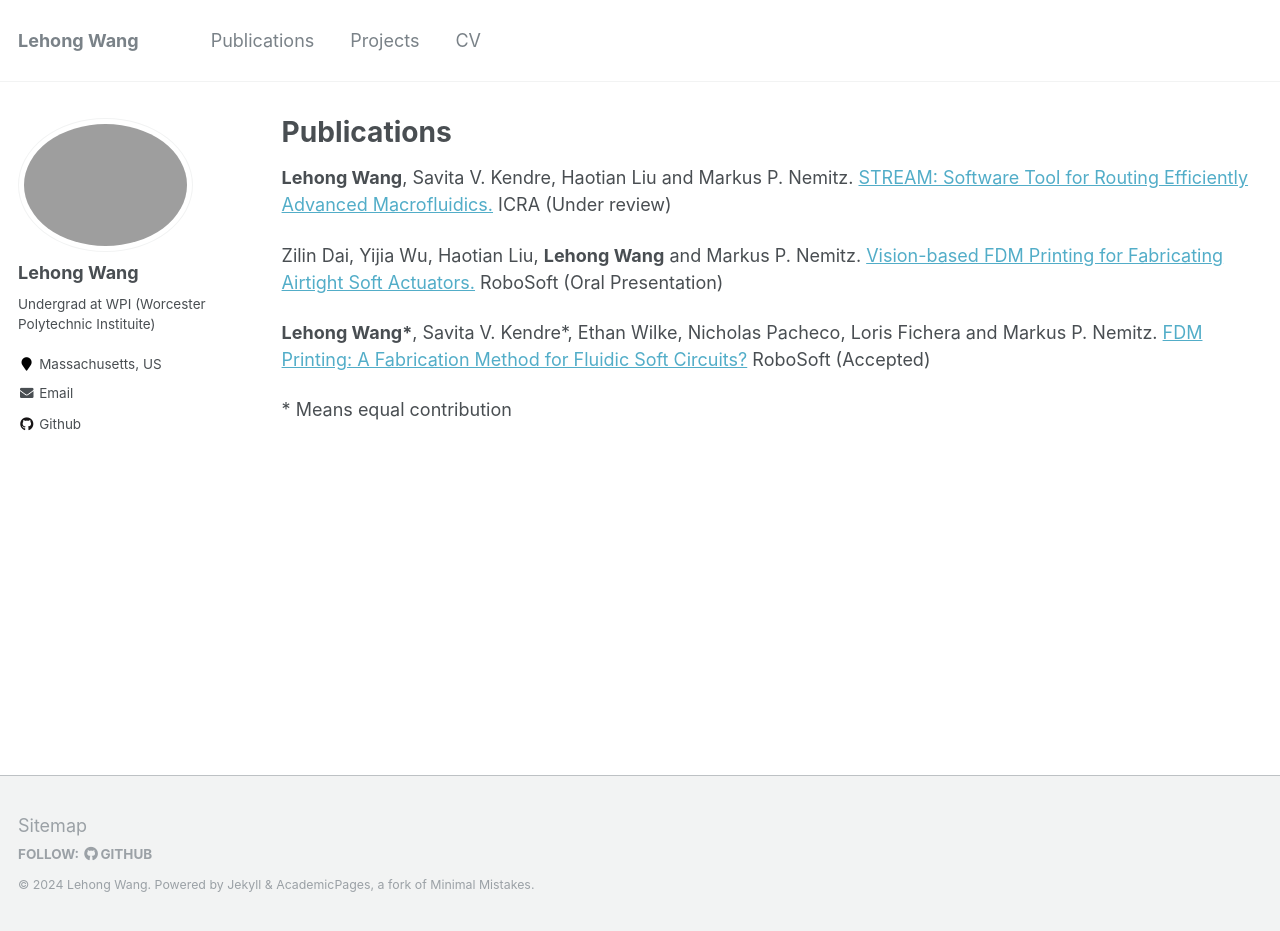
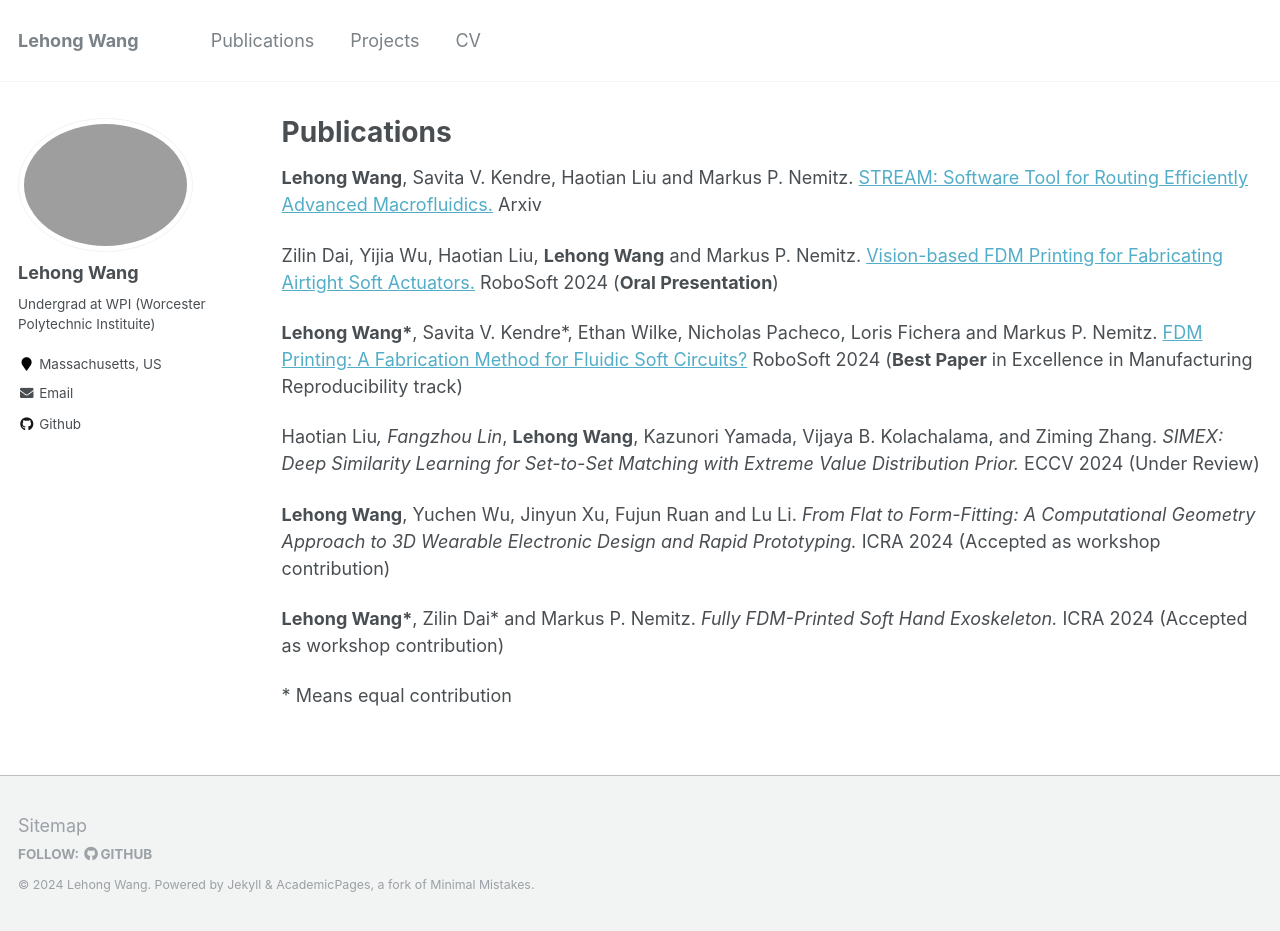
Before and after one commit to Lehong-Wang/Lehong-Wang.github.io, a Jekyll site: the page built from _pages/publications.md, in a window 1280 px wide and 931 px high. Built offline with Jekyll 4.4.1, drawn with Linux system fonts in a browser that asks for light colours.

Commit message:
update publications

```diff
--- a/_pages/publications.md
+++ b/_pages/publications.md
@@ -17,12 +17,19 @@ author_profile: true
 
 <!-- # Research -->
 
-**Lehong Wang**, Savita V. Kendre, Haotian Liu and Markus P. Nemitz. [STREAM: Software Tool for Routing Efficiently Advanced Macrofluidics.](https://arxiv.org/abs/2312.01130) ICRA (Under review)
+**Lehong Wang**, Savita V. Kendre, Haotian Liu and Markus P. Nemitz. [STREAM: Software Tool for Routing Efficiently Advanced Macrofluidics.](https://arxiv.org/abs/2312.01130) Arxiv
 
 
-Zilin Dai, Yijia Wu, Haotian Liu, **Lehong Wang** and Markus P. Nemitz. [Vision-based FDM Printing for Fabricating Airtight Soft Actuators.](https://arxiv.org/abs/2312.01135) RoboSoft (Oral Presentation)
+Zilin Dai, Yijia Wu, Haotian Liu, **Lehong Wang** and Markus P. Nemitz. [Vision-based FDM Printing for Fabricating Airtight Soft Actuators.](https://arxiv.org/abs/2312.01135) RoboSoft 2024 (**Oral Presentation**)
 
 
-**Lehong Wang\***, Savita V. Kendre*, Ethan Wilke, Nicholas Pacheco, Loris Fichera and Markus P. Nemitz. [FDM Printing: A Fabrication Method for Fluidic Soft Circuits?](https://arxiv.org/abs/2312.01131) RoboSoft (Accepted)
+**Lehong Wang\***, Savita V. Kendre*, Ethan Wilke, Nicholas Pacheco, Loris Fichera and Markus P. Nemitz. [FDM Printing: A Fabrication Method for Fluidic Soft Circuits?](https://arxiv.org/abs/2312.01131) RoboSoft 2024 (**Best Paper** in Excellence in Manufacturing Reproducibility track)
+
+Haotian Liu*, Fangzhou Lin*, **Lehong Wang**, Kazunori Yamada, Vijaya B. Kolachalama, and Ziming Zhang. *SIMEX: Deep Similarity Learning for Set-to-Set Matching with Extreme Value Distribution Prior.* ECCV 2024 (Under Review)
+
+**Lehong Wang**, Yuchen Wu, Jinyun Xu, Fujun Ruan and Lu Li. *From Flat to Form-Fitting: A Computational Geometry Approach to 3D Wearable Electronic Design and Rapid Prototyping.* ICRA 2024 (Accepted as workshop contribution)
+
+**Lehong Wang\***, Zilin Dai\* and Markus P. Nemitz. *Fully FDM-Printed Soft Hand Exoskeleton.* ICRA 2024 (Accepted as workshop contribution)
+
 
 \* Means equal contribution
```
Also changed, not shown: _pages/about.md (+7 -4 lines), 1 other file.
